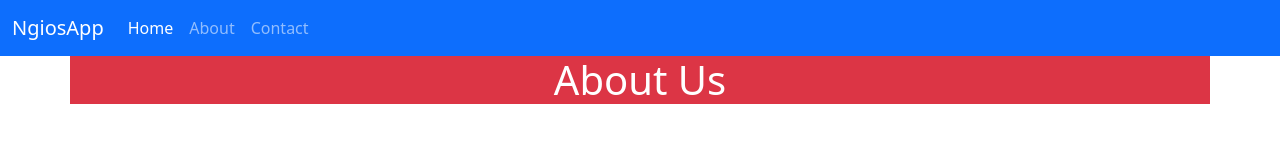
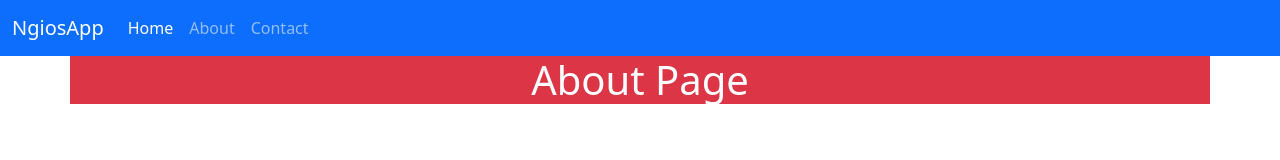
Before and after one commit to salman1256/nagaiosrepo, a plain HTML site: page app/about.html in a window 1280 px wide. Drawn offline with nearby package versions, Linux system fonts and the light colour scheme.

Commit message:
After Changing Text

```diff
--- a/app/about.html
+++ b/app/about.html
@@ -26,6 +26,6 @@
     </div>
   </div>
 </nav>
-<div class="container bg-danger text-white"><h1 class="text-center">About Us</h1> </div>
+<div class="container bg-danger text-white"><h1 class="text-center">About Page</h1> </div>
 </body>
 </html>
```
Also changed, not shown: app/contact.html (+1 -1 lines), app/index.html (+1 -1 lines).
